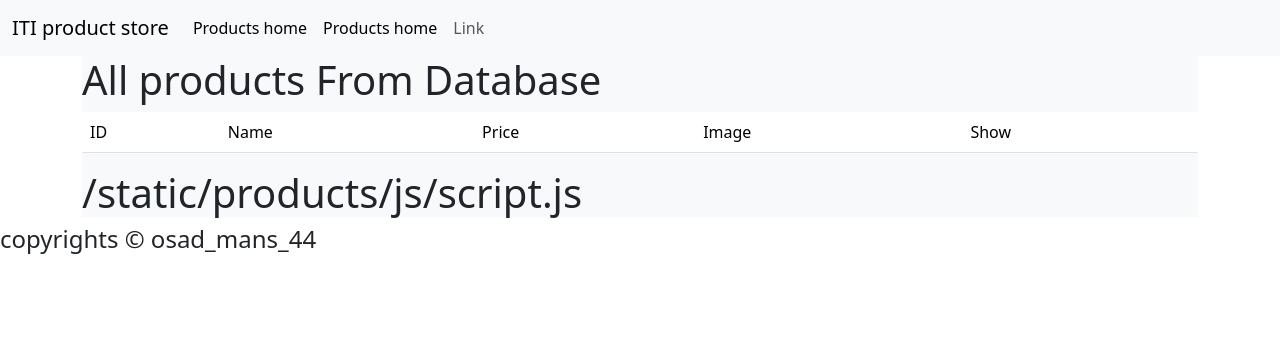
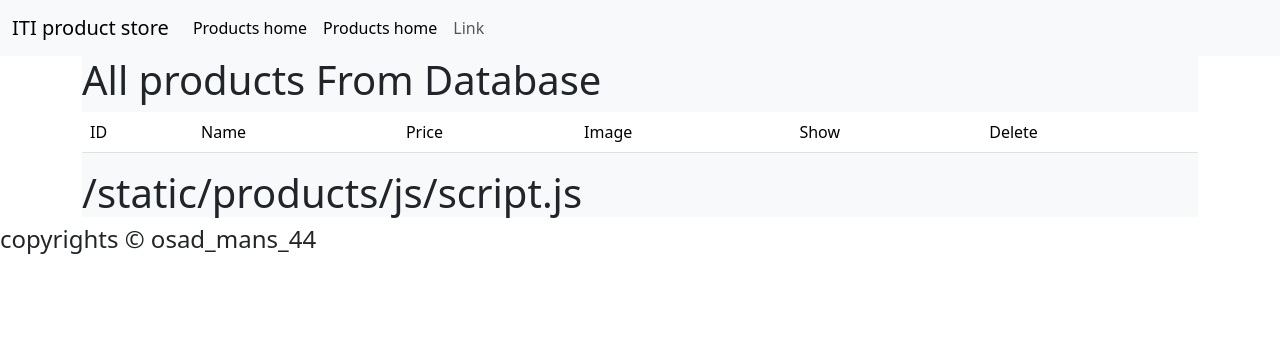
Before and after one commit to NohaAShehab/ptp44-mans-django, a Django app: page /products/ in a window 1280 px wide. Shown: the top 356 px of the page. Run offline with Django 5.2, Linux system fonts and the light colour scheme; data that the repository does not hold is empty.

Commit message:
get all, sepicif object // delete from db

```diff
--- a/os44/products/models.py
+++ b/os44/products/models.py
@@ -20,3 +20,9 @@
         pass
         url = reverse('products.show', args=[self.id])
         return url
+
+    @property
+    def delete_url(self):
+        pass
+        url = reverse('products.delete', args=[self.id])
+        return url
--- a/os44/products/templates/products/crud/index.html
+++ b/os44/products/templates/products/crud/index.html
@@ -3,26 +3,34 @@
 {% block title %} Products From DB {% endblock %}
 
 {% block content %}
-    <h1> All products  From Database </h1>
+<h1> All products From Database </h1>
 <table class="table">
     <tr>
-            <td> ID</td> <td> Name </td> <td> Price</td> <td> Image</td>
+        <td> ID</td>
+        <td> Name</td>
+        <td> Price</td>
+        <td> Image</td>
+
         <td> Show</td>
+        <td>Delete</td>
     </tr>
     {% for product in products %}
     <tr>
         <td>{{product.id }}</td>
         <td> {{product.name}}</td>
         <td>{{product.price}}</td>
-                <td> <img width="200" height="200 "
-                    src = "{% static 'products/images/'|add:product.image %}"
+        <td><img width="200" height="200 "
+                 src="{% static 'products/images/'|add:product.image %}"
 
-                > </td>
+        ></td>
         <!--                <td >-->
         <!--                    <a class="btn btn-info" href="{% url 'products.show' product.id%}"> Show</a>-->
         <!--                </td>-->
-                 <td >
+        <td>
             <a class="btn btn-info" href="{{product.show_url}}"> Show</a>
+        </td>
+        <td>
+            <a class="btn btn-danger" href="{{product.delete_url}}"> Delete</a>
         </td>
 
     </tr>
--- a/os44/products/templates/products/crud/show.html
+++ b/os44/products/templates/products/crud/show.html
@@ -1,7 +1,7 @@
 {% extends 'layouts/base.html' %}
 {% load static %}
 {% block content %}
-    <h2>Product Details from database  </h2>
+<h2>Product Details from database </h2>
 <div class="card" style="width: 18rem;">
     <img src="{% static 'products/images/' %}{{product.image}}" class="card-img-top" alt="...">
     <div class="card-body">
--- a/os44/products/urls.py
+++ b/os44/products/urls.py
@@ -1,6 +1,6 @@
 from django.urls import path
 from products.views import (hello, welcome,landing, product_details,
-        products_home, product_profile, products_index, product_show)
+        products_home, product_profile, products_index, product_show, product_delete)
 urlpatterns = [
 
 
@@ -12,6 +12,7 @@
     path('home', products_home, name='products.home'),
     path('old/<int:id>', product_profile, name='products.profile'),
     path('', products_index, name='products.index'),
-    path('<int:id>', product_show, name='products.show')
+    path('<int:id>', product_show, name='products.show'),
+    path('<int:id>/delete', product_delete, name='products.delete'),
 
 ]
--- a/os44/products/views.py
+++ b/os44/products/views.py
@@ -1,5 +1,5 @@
 ##django imports
-from django.shortcuts import render, get_object_or_404
+from django.shortcuts import render, get_object_or_404, redirect, reverse
 from django.http import HttpResponse
 
 ## python imports
@@ -86,3 +86,11 @@
     # product = Product.objects.get(id=id)
     product = get_object_or_404(Product, pk=id)
     return render(request, "products/crud/show.html", context={"product": product})
+
+
+def product_delete(request, id):
+    product = get_object_or_404(Product, pk=id)
+    product.delete()
+    # return HttpResponse("Product deleted")
+    url = reverse("products.index")
+    return redirect(url)
```
Also changed, not shown: os44/products/templates/products/home.html (+8 -5 lines), os44/products/templates/products/details.html (indentation only). Lines whose indentation alone changed are shown as unchanged.
